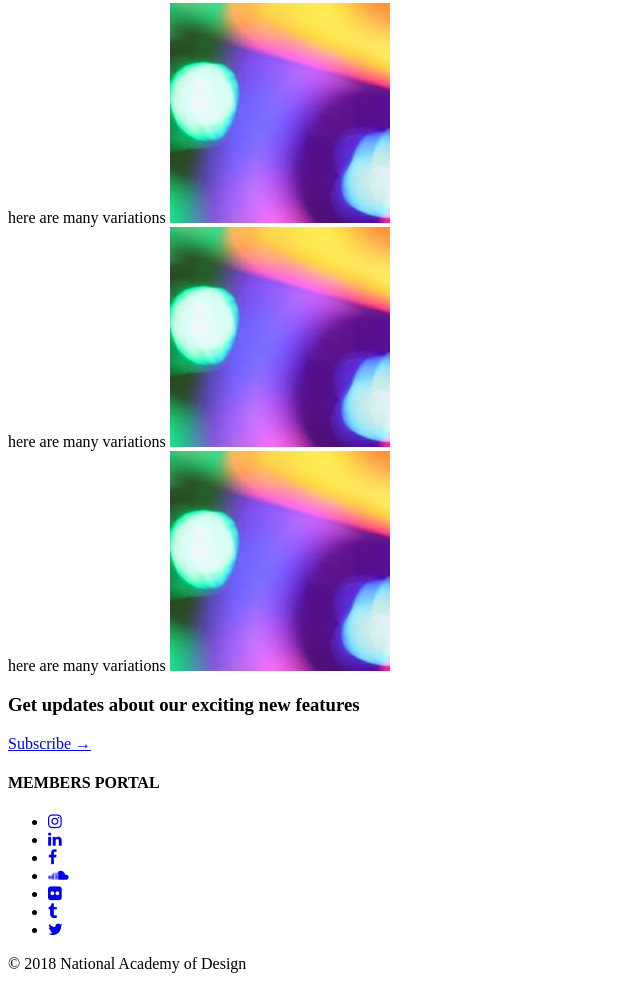
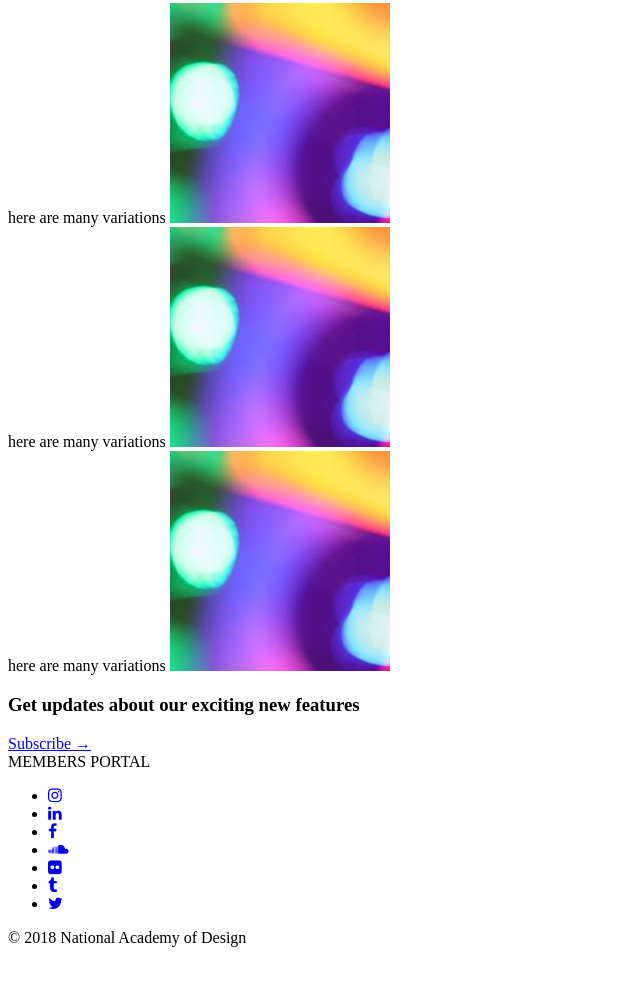
Before and after one commit to psanjeetprdxn/National-academy, a plain HTML site: page index.html in a window 1280 px wide. Shown: the part 2780-3761 px from the top of the page, without its empty margins (0-640 px from the left). After the commit the page ends 3735 px from the top, so only its background shows below. Drawn offline with Linux system fonts and the light colour scheme.

Commit message:
footer section is divided into two parts. upper-footer and bottom-footer and added wrapper to upper-footer and added span to bottom-footer section

```diff
--- a/index.html
+++ b/index.html
@@ -94,16 +94,17 @@
         </div>
       </div>
 
-      <!-- Promotion -->
-      <section class="updates">
-        <h3>Get updates about our exciting new features</h3>
-        <a href="#">Subscribe  &#8594;</a>
-      </section>
-
       <footer>
-        <div class="footer">
-          <h4>MEMBERS PORTAL</h4>
-          <nav>
+        <!-- UPPER FOOTER -->
+        <div class="upper-footer">
+          <div class="wrapper">
+            <h3>Get updates about our exciting new features</h3>
+            <a href="#">Subscribe  &#8594;</a>
+          </div>
+        </div>
+        <!-- LOWER FOOTER -->
+        <div class="bottom-footer">
+          <span>MEMBERS PORTAL</span>
             <ul>
               <li><a href="#" ><i class="fa fa-instagram"></i></a></li>
               <li><a href="#" ><i class="fa fa-linkedin"></i></a></li>
@@ -113,11 +114,9 @@
               <li><a href="#" ><i class="fa fa-tumblr"></i></a></li>
               <li><a href="#" ><i class="fa fa-twitter"></i></a></li>
             </ul>
-          </nav>
-          <label>&copy; 2018 National Academy of Design</label>
+          <span>&copy; 2018 National Academy of Design</span>
         </div>
       </footer>
     </div>
-
   </body>
 </html>
```
